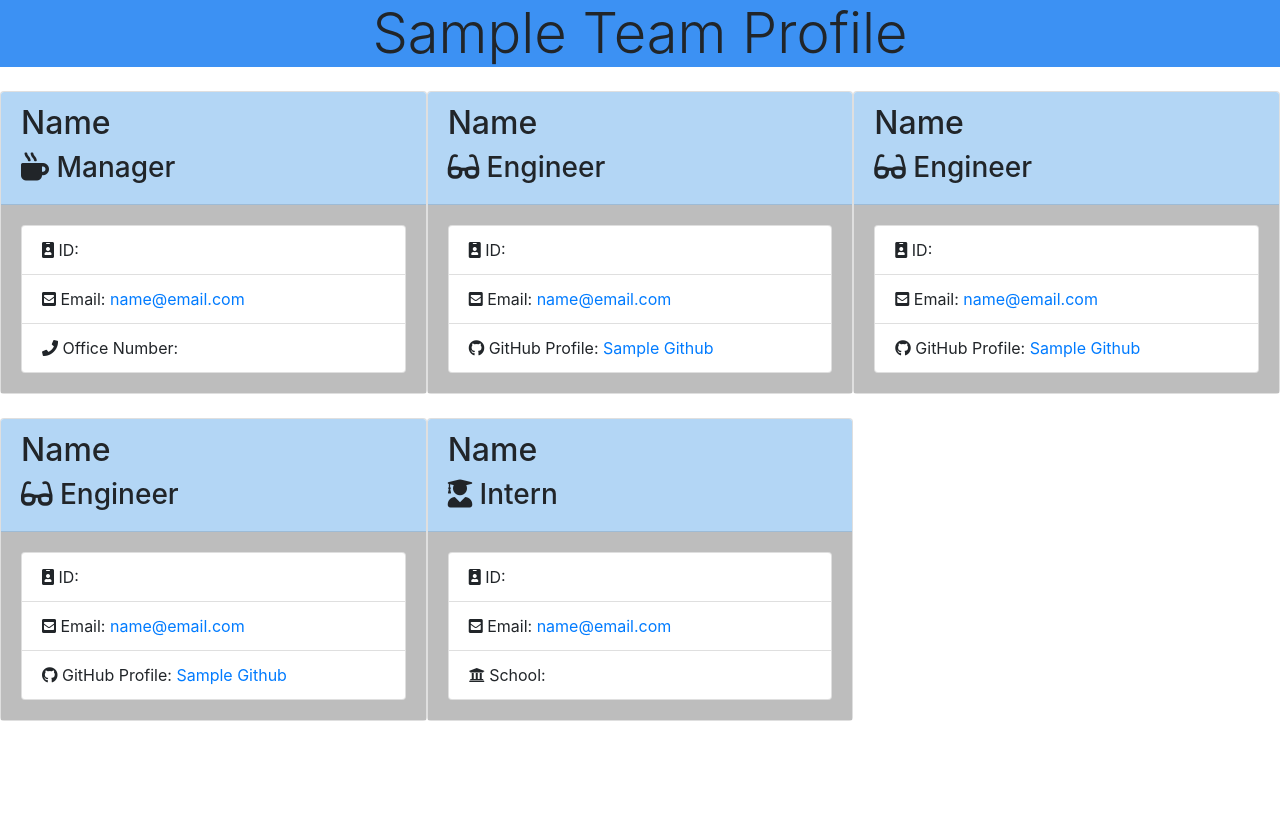
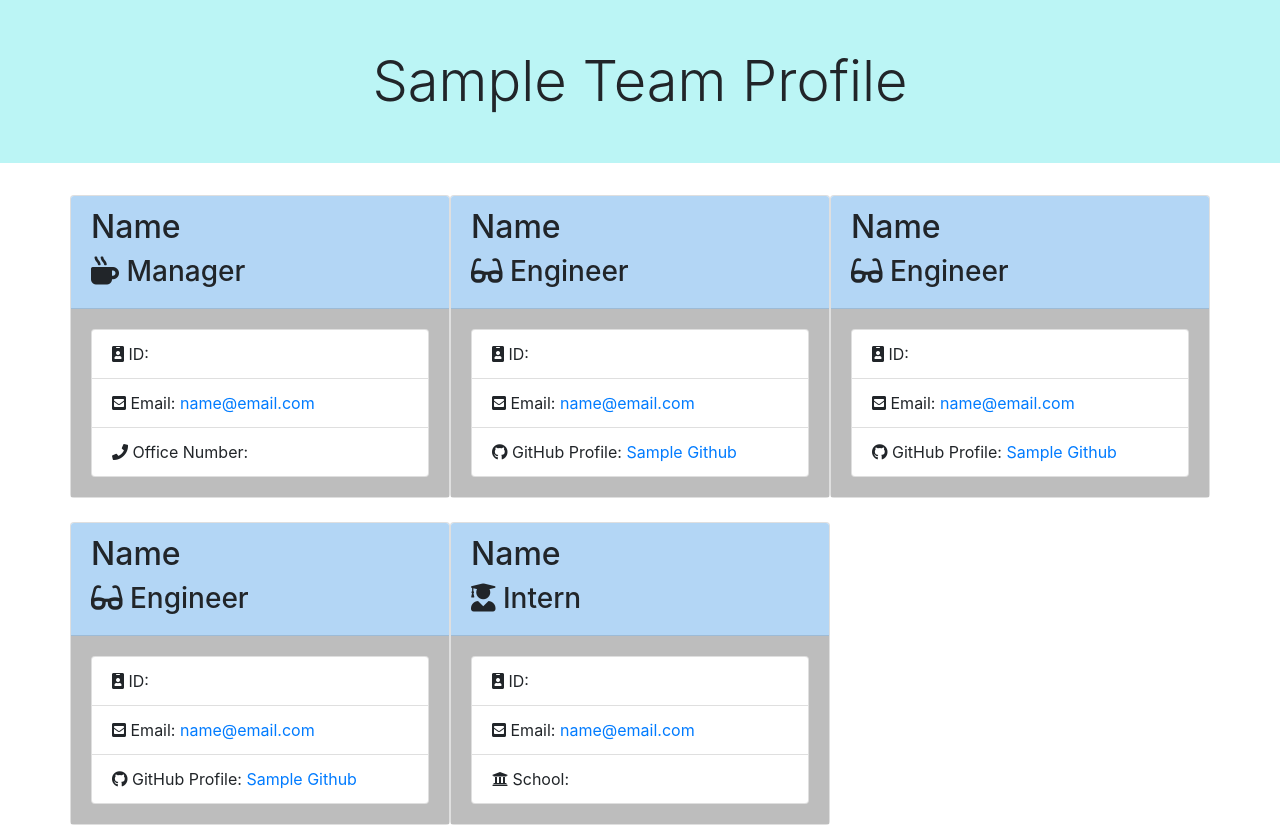
Before and after one commit to aaronauyoong/team-profile-generator, a website: page src/sampleIndex.html in a window 1280 px wide. Before the commit the page ends 800 px from the top, so only its background shows below. Drawn offline with nearby package versions, Linux system fonts and the light colour scheme.

Commit message:
updated HTML styling and CSS. Also updated generateTeamHTML.js to reflect upon HTML code updates.

```diff
--- a/src/sampleIndex.html
+++ b/src/sampleIndex.html
@@ -18,14 +18,16 @@
 <body>
     <div class="container-fluid profile-header">
         <header id="teamprofile">
-            <h1 class="display-4 text-center mb-0 h1 w-100 text-center">Sample Team Profile</h1>
+            <h1 class="navbar py-3 py-lg-5 display-4 justify-content-center">Sample Team Profile</h1>
         </header>
     </div>
 
-    <div class="container-fluid">
+<!-- display-4 text-center mb-0 h1 w-100 text-center  -->
+
+    <div class="container">
         <div class="row">
             <!-- Employee Cards -->
-            <div class="card col-4 mt-4 h-100">
+            <div class="card col-lg-4 mt-4 d-flex align-items-stretch">
                 <div class="card-header">
                     <h2 class="staff-name">Name</h2>
                     <h3 class="employee-type"><i class="fas fa-mug-hot"></i> Manager</h3>
@@ -37,7 +39,7 @@
                 </div>
             </div>
 
-            <div class="card col-4 mt-4 h-100">
+            <div class="card col-lg-4 mt-4 d-flex align-items-stretch">
                 <div class="card-header">
                     <h2 class="staff-name">Name</h2>
                     <h3 class="employee-type"><i class="fas fa-glasses"></i> Engineer </h3>
@@ -49,7 +51,7 @@
                 </div>
             </div>
 
-            <div class="card col-4 mt-4 h-100">
+            <div class="card col-lg-4 mt-4 d-flex align-items-stretch">
                 <div class="card-header">
                     <h2 class="staff-name">Name</h2>
                     <h3 class="employee-type"><i class="fas fa-glasses"></i> Engineer </h3>
@@ -61,7 +63,7 @@
                 </div>
             </div>
 
-            <div class="card col-4 mt-4 h-100">
+            <div class="card col-lg-4 mt-4 d-flex align-items-stretch">
                 <div class="card-header">
                     <h2 class="staff-name">Name</h2>
                     <h3 class="employee-type"><i class="fas fa-glasses"></i> Engineer </h3>
@@ -73,7 +75,7 @@
                 </div>
             </div>
 
-            <div class="card col-4 mt-4 h-100">
+            <div class="card col-lg-4 mt-4 d-flex align-items-stretch">
                 <div class="card-header">
                     <h2 class="staff-name">Name</h2>
                     <h3 class="employee-type"><i class="fas fa-user-graduate"></i> Intern</h3>
--- a/src/style.css
+++ b/src/style.css
@@ -2,23 +2,16 @@
     --lightgrey: rgb(189, 189, 189);
     --solidblue: rgb(60, 145, 243);
     --gentleblue: rgb(179, 214, 245);
+    --azureblue: rgb(187, 245, 245)
 }
 
-/* *{
-    margin: 0;
-    padding: 0;
-} */
-
 .profile-header{
-    background-color: azure;
+    background-color: var(--azureblue);
     width: auto;
-    margin: 0;
-    padding-left: 0;
-    padding-right: 0;
 }
 
 #teamprofile {
-    background-color: var(--solidblue);
+    background-color: var(--azureblue);
 }
 
 .card {
@@ -35,5 +28,4 @@
 
 .card-body {
     background-color: var(--lightgrey);
-
 }
```
Also changed, not shown: src/generateTeamHTML.js (+5 -5 lines), dist/style.css.
